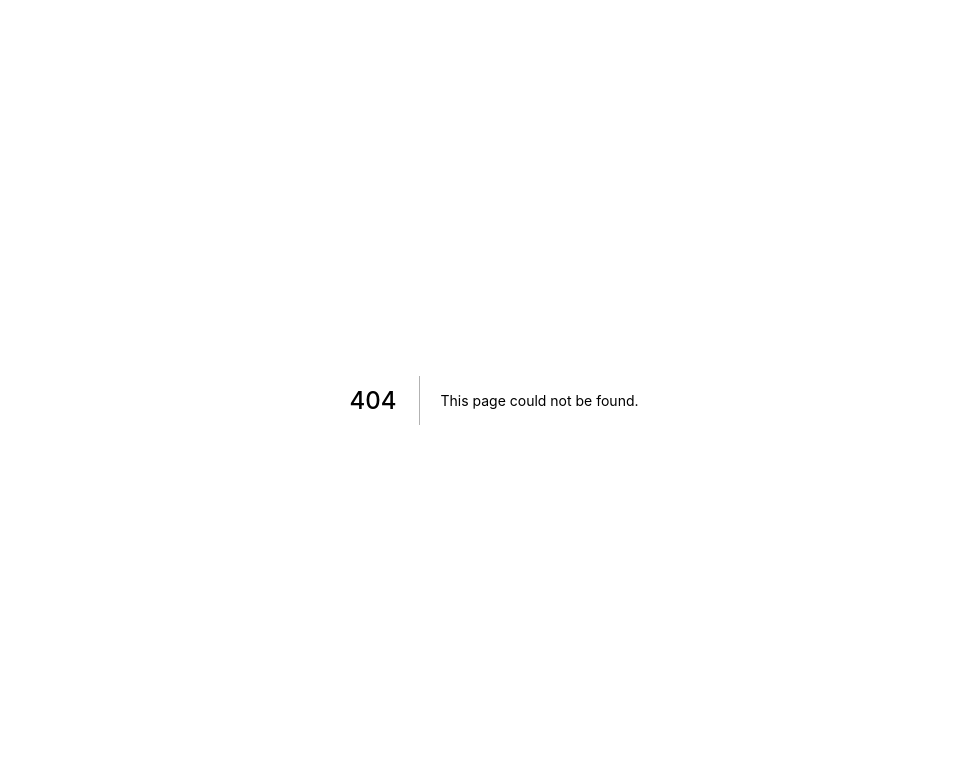
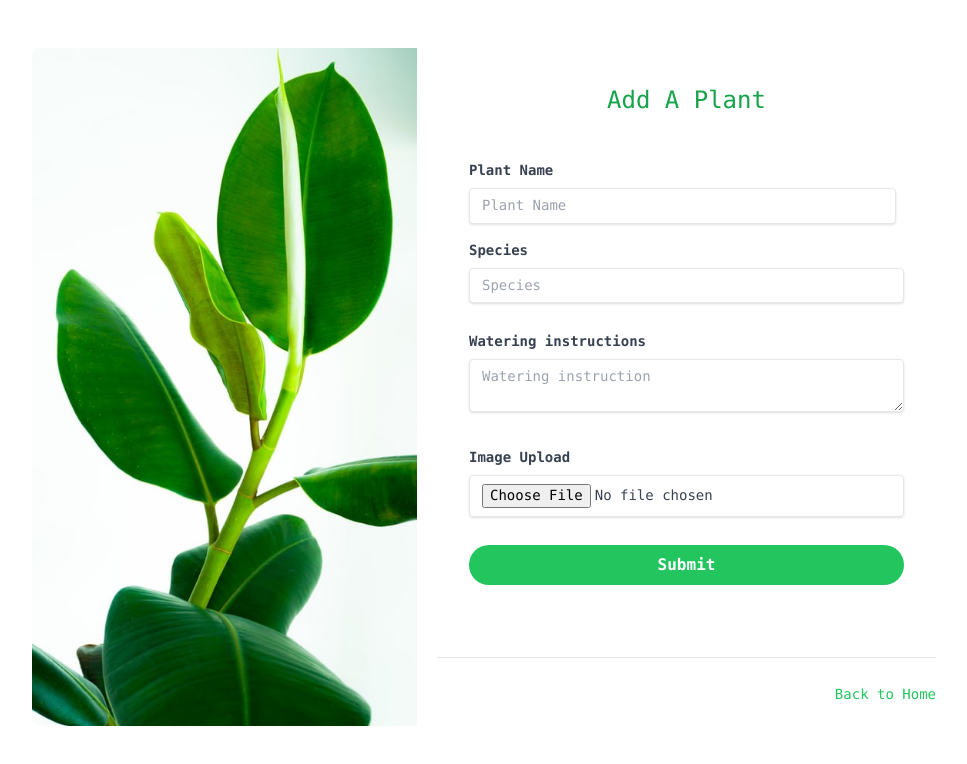
Before and after one commit to 181/plant_tracker_frontend, a Next.js app: page /plants/add-plant in a window 1280 px wide. Before the commit this address had no page. Shown: the top 764 px of the page, without its empty margins (146-1113 px from the left). Built offline with nearby package versions, Linux system fonts and the light colour scheme.

Commit message:
add-plant page

```diff
--- /dev/null
+++ b/pages/plants/add-plant.js
@@ -0,0 +1,167 @@
+import axios from 'axios'
+import {useState} from 'react'
+import Head from 'next/head'
+import Link from 'next/link'
+
+const backgroundImageUrl = '/images/side_panel.jpg';
+const postUrl = `${process.env.API_URL}`;
+
+export default function AddPlant() {
+    const [succeed, setSucceed] = useState(false);
+    const [error, setError] = useState(false);
+    const [errorContent, setErrorContent] = useState('');
+    const [plant, setPlant] = useState({
+        plantName: "",
+        species: "",
+        wateringInstruction: "",
+        plantImage: ""
+    });
+    const handleFileChange = () => (e) => {
+        setPlant((prevState) => ({
+            ...prevState,
+            plantImage: e.target.files[0]
+        }));
+    };
+    const handleChange = () => (e) => {
+        const name = e.target.name;
+        const value = e.target.value;
+
+        setPlant((prevState) => ({
+            ...prevState,
+            [name]: value
+        }));
+    };
+    const handleSubmit = (e) => {
+        e.preventDefault();
+        const formData = new FormData();
+        Object.entries(plant).forEach(([key, value]) => {
+            formData.append(key, value);
+        });
+        axios.post(
+            postUrl,
+            formData,
+            {headers: {Accept: "application/json"}}
+        ).then(function (res) {
+            setSucceed(true);
+            setError(false);
+            setPlant({
+                plantName: "",
+                species: "",
+                wateringInstruction: "",
+                plantImage: ""
+            });
+        }).catch(function (error) {
+            const errors = error.response.data.errors;
+            let messages = '<ul class="mx-12">';
+            Object.entries(errors).forEach(([key, value]) => {
+                messages = messages + `<li class="text-red-500 text-xs italic list-disc">${key}: ${value[0]}</li>`
+            });
+            messages = messages + '</ul>';
+            setErrorContent(messages);
+            setSucceed(false);
+            setError(true);
+        });
+    };
+
+    return (
+        <>
+        <Head>
+            <title>Add plant</title>
+        </Head>
+        <div className="container mx-auto font-mono">
+                <div className="flex justify-center px-6 my-12">
+                    <div className="w-full xl:w-3/4 lg:w-11/12 flex">
+                        <div
+                            className="w-full h-auto bg-gray-400 hidden lg:block lg:w-5/12 bg-cover rounded-l-lg"
+                            style={{ backgroundImage: `url(${backgroundImageUrl})` }}
+                        > </div>
+                        <div className="w-full lg:w-7/12 bg-white p-5 rounded-lg lg:rounded-l-none">
+                            <h3 className="pt-4 text-2xl text-green-600 text-center">Add A Plant</h3>
+                            <div className={!succeed ? 'invisible':'visible'}><p className="text-green-500 text-sm italic px-8">Plant added successfully</p></div>
+                            <div className={!error ? 'invisible':'visible'} dangerouslySetInnerHTML={{ __html: errorContent }}></div>
+                            <form className="px-8 pt-6 pb-8 mb-4 bg-white rounded" method="POST" encType="multipart/form-data" acceptCharset="UTF-8" onSubmit={handleSubmit}>
+                                <div className="mb-4">
+                                    <div className="mb-4 md:mr-2 md:mb-0">
+                                        <label className="block mb-2 text-sm font-bold text-gray-700" htmlFor="plantName">
+                                            Plant Name
+                                        </label>
+                                        <input
+                                            className="w-full px-3 py-2 text-sm leading-tight text-gray-700 border rounded shadow appearance-none focus:outline-none focus:shadow-outline"
+                                            id="plantName"
+                                            name="plantName"
+                                            type="text"
+                                            placeholder="Plant Name"
+                                            required
+                                            value={plant.plantName}
+                                            onChange={handleChange()}
+                                        />
+                                    </div>
+                                </div>
+                                <div className="mb-4">
+                                    <label className="block mb-2 text-sm font-bold text-gray-700" htmlFor="species">
+                                        Species
+                                    </label>
+                                    <input
+                                        className="w-full px-3 py-2 mb-3 text-sm leading-tight text-gray-700 border rounded shadow appearance-none focus:outline-none focus:shadow-outline"
+                                        id="species"
+                                        name="species"
+                                        type="text"
+                                        placeholder="Species"
+                                        required
+                                        value={plant.species}
+                                        onChange={handleChange()}
+                                    />
+                                </div>
+                                <div className="mb-4">
+                                    <label className="block mb-2 text-sm font-bold text-gray-700" htmlFor="wateringInstruction">
+                                        Watering instructions
+                                    </label>
+                                    <textarea
+                                        className="w-full px-3 py-2 mb-3 text-sm leading-tight text-gray-700 border rounded shadow appearance-none focus:outline-none focus:shadow-outline"
+                                        id="wateringInstruction"
+                                        name="wateringInstruction"
+                                        type="textarea"
+                                        placeholder="Watering instruction"
+                                        required
+                                        value={plant.wateringInstruction}
+                                        onChange={handleChange()}
+                                    />
+                                </div>
+                                <div className="mb-4">
+                                    <label className="block mb-2 text-sm font-bold text-gray-700" htmlFor="image">
+                                        Image Upload
+                                    </label>
+                                    <input className="w-full px-3 py-2 mb-3 text-sm leading-tight text-gray-700 border rounded shadow appearance-none focus:outline-none focus:shadow-outline"
+                                        id="plantImage"
+                                        name="plantImage"
+                                        type="file"
+                                        required
+                                        onChange={handleFileChange()}
+                                    />
+                                </div>
+
+                                <div className="mb-6 text-center">
+                                    <button
+                                        className="w-full px-4 py-2 font-bold text-white bg-green-500 rounded-full hover:bg-blue-700 focus:outline-none focus:shadow-outline"
+                                        type="submit"
+                                    >
+                                        Submit
+                                    </button>
+                                </div>
+                            </form>
+
+                            <hr className="mb-6 border-t" />
+                                <div className="text-right">
+                                    <Link href="/">
+                                        <a className="inline-block text-sm text-green-500 align-baseline hover:text-green-800">
+                                            Back to Home
+                                        </a>
+                                    </Link>
+                                </div>
+                        </div>
+                    </div>
+                </div>
+            </div>
+        </>
+    );
+}
```
